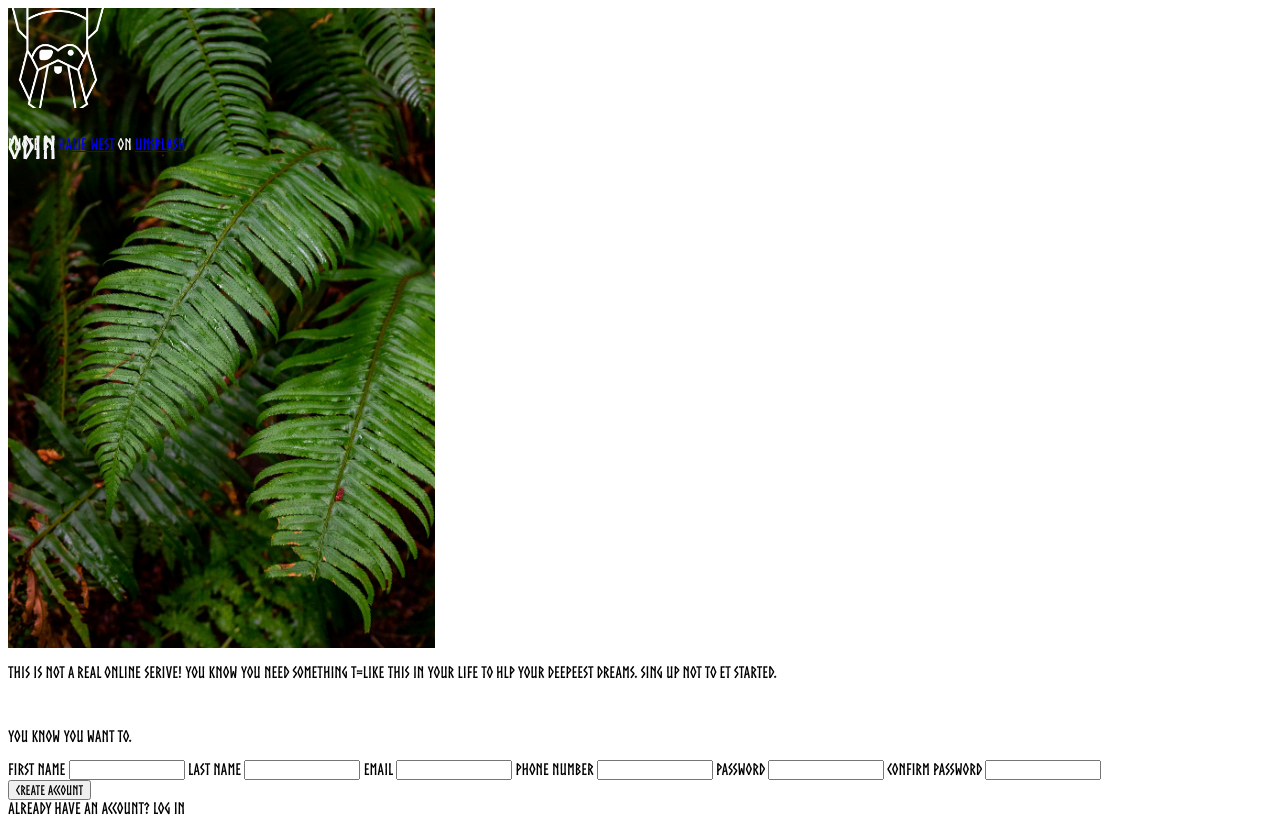
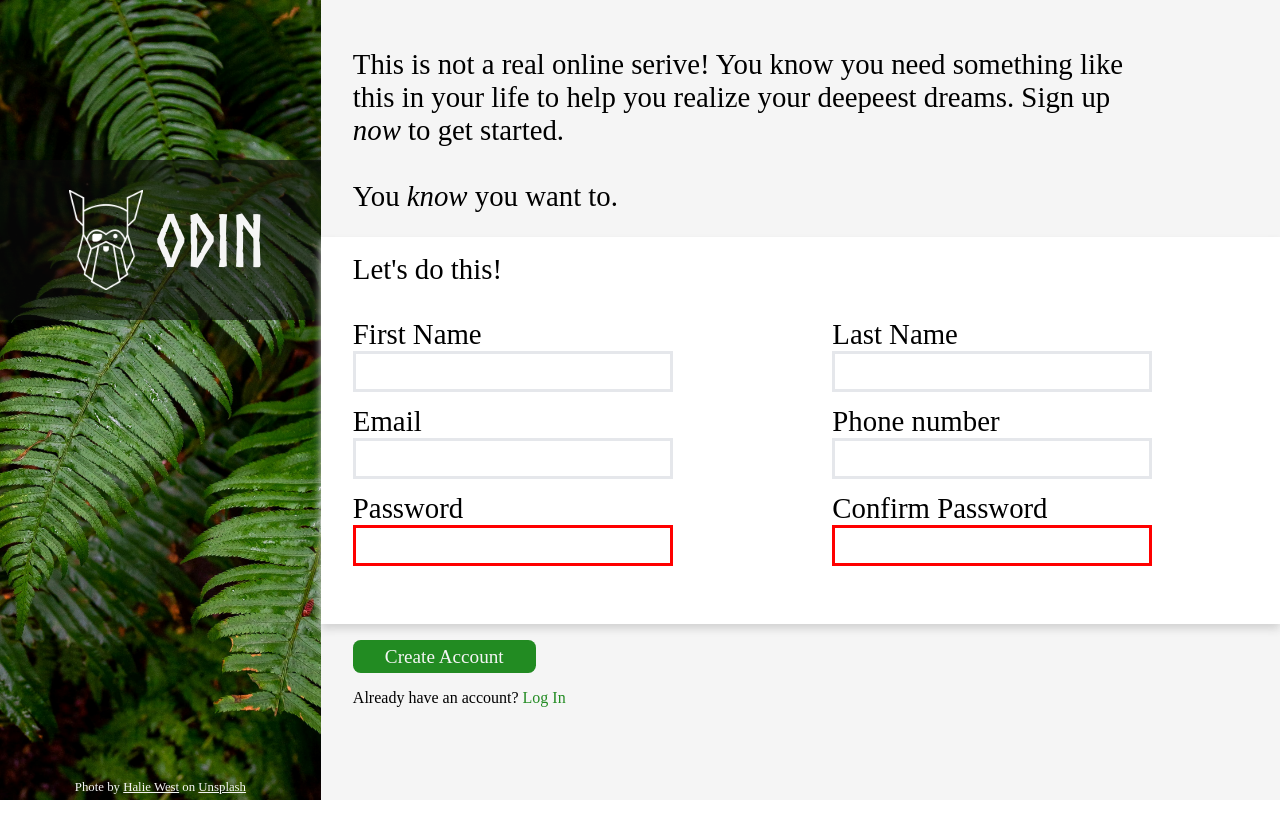
Before and after one commit to Schiau/Odin-Sign-up-Form, a plain HTML site: page index.html in a window 1280 px wide. After the commit the page ends 800 px from the top, so only its background shows below. Drawn offline with Linux system fonts and the light colour scheme.

Commit message:
Finished the project

```diff
--- a/index.html
+++ b/index.html
@@ -17,41 +17,52 @@
         </div>
 
         <div class="right-side">
+            <div class="over-head">
                 <p>
-                This is not a real online serive! You know you need something t=like this in your life to hlp your deepeest dreams. Sing up not to et started.
+                    This is not a real online serive! You know you need something like this in your life to help you realize your deepeest dreams. Sign up <i>now</i> to get started.
                 </p>
                 <br>
                 <p>
-                You know you want to.
+                    You <i>know</i> you want to.
                 </p>
             </div>
 
-        <form action="https://httpbin.org/" method="post">
+
+            <form action="https://httpbin.org/" method="POST">
+                <div class="form-conttent">
+                    <div>Let's do this!</div>
+                    <div class="form-section">
+                        <section>
                             <label for="first_name">First Name</label>
                             <input type="text" id="first_name" name="first_name" pattern="[A-Z][a-z]">
-
-            <label for="last_name">Last Name</label>
-            <input type="text" id="last_name" name="last_name" pattern="[A-Z][a-z]">
 
                             <label for="email">Email</label>
                             <input type="email" id="email" name="email">
 
+
+                            <label for="pwd">Password</label>
+                            <input type="password" id="pwd" name="pwd" required>
+                        </section>
+                        <section>
+                            <label for="last_name">Last Name</label>
+                            <input type="text" id="last_name" name="last_name" pattern="[A-Z][a-z]">
+
                             <label for="tel">Phone number</label>
                             <input type="tel" id="tel" name="tel">
 
-            <label for="pwd">Password</label>
-            <input type="password" id="pwd" name="pwd">
-
                             <label for="cpwd">Confirm Password</label>
-            <input type="password" id="cpwd" name="cpwd">
+                            <input type="password" id="cpwd" name="cpwd" required>
+                        </section>
+                    </div>
+                </div>
 
                 <div class="form-footer">
                     <button type="submit">Create Account</button>
-                <div class="log-in-footer">
-                    <span>Already have an account? <a>Log In</a></span>
-                </div>
+                    <div>Already have an account? <a href="#">Log In</a></div>
                 </div>
             </form>
+
+        </div>
     </div>
 </body>
 </html>
--- a/stylesheet.css
+++ b/stylesheet.css
@@ -3,30 +3,174 @@
     src: url('./fonts/Norse-Bold.otf');
 }
 
-* {
-    font-family: Norse, sans-serif;
+:root{
+    --color_left_side: whitesmoke;
+    --color_background_right_side: rgb(245,245,245);
+    --color_form_background: rgb(255,255,255);
+    --pading-between-left-right-side:  2rem;
+    --pading-between-right-margin-side:  8rem;
+    --text-size: 1.8rem;
+    --label-size: 1.2rem;
 }
 
-.left-side{
-    color: whitesmoke;
-    background-image: url('./images/leaf.jpg');
-    background-size: contain;
-    object-fit: fill;
-    background-repeat: no-repeat;
-    width: 100vw;
-    height: 80vh;
+* {
+    font-family:'Times New Roman', Times, serif;
+    margin: 0;
+    padding: 0;
+    box-sizing: border-box;
 }
 
-.logo{
-    height: 20%;
+.container{
+    width: 100vw;
+    height: 100vh;
+    display: flex;
+    flex-direction: row;
 }
 
-.logo img {
-    object-fit: cover;
-    height: 100px;
-    width: 100px;
+.left-side {
+    width: 50%;
+    height: 100%;
+    color: var(--color_left_side);
+    background: center no-repeat url('./images/leaf.jpg');
+    background-size: cover;
+    display: flex;
+    flex-direction: column;
+    align-items: center;
+}
+
+.left-side > .logo {
+    margin-top: 10rem;
+    height: 20%;
+    width: 100%;
+    display: flex;
+    flex-direction: row;
+    justify-content: center;
+    align-items: center;
+    background-color: rgba(10, 10, 10, 0.6);
+}
+
+.left-side > .logo > h1{
+    font-family: Norse, sans-serif;
+    font-size: 4.5em;
+}
+
+.left-side > .logo > img {
+    padding: 0.8em;
+    object-fit: contain;
+}
+
+.left-side > .credentials-background {
+    margin-top: auto;
+    margin-bottom: 0.4em;
 }
 
 .credentials-background{
-    margin-top: 1000px;
+    font-size: 0.8rem;
 }
+
+.credentials-background a:link{
+    color: var(--color_left_side);
+    text-decoration: underline;
+}
+
+.credentials-background a:visited{
+    color: var(--color_left_side);
+    text-decoration: underline;
+}
+
+.credentials-background a:hover{
+    color: var(--color_left_side);
+    text-decoration: underline;
+}
+
+.credentials-background a:active{
+    color: var(--color_left_side);
+    text-decoration: underline;
+}
+
+.right-side{
+    display: flex;
+    flex-direction: column;
+    padding: 3rem 0;
+    background-color: var(--color_background_right_side);
+}
+
+.right-side > .over-head{
+    padding-left: var(--pading-between-left-right-side);
+    padding-right: var(--pading-between-right-margin-side);
+    margin-bottom: 1.5rem;
+    font-size: var(--text-size);
+}
+
+.form-conttent{
+    padding: 1rem var(--pading-between-right-margin-side) 0.8rem var(--pading-between-left-right-side);
+    background-color: var(--color_form_background);
+    box-shadow: 0 5px 8px lightgrey;
+}
+
+.form-conttent>div{
+    font-size: var(--text-size);
+    padding-bottom: 2rem;
+}
+
+.form-section {
+    display: flex;
+    flex-direction: row;
+    justify-content: space-between;
+}
+
+.form-section > section{
+    display: flex;
+    flex-direction: column;
+    width: 40%;
+}
+
+input{
+    margin-bottom: 0.8rem;
+    padding: 0.6rem;
+    border:0.2rem solid #E5E7EB;
+}
+
+input:invalid{
+    border-color: red;
+}
+
+input:focus{
+    border-color: lightskyblue;
+    box-shadow: 0 3px 5px 2px lightgrey;
+}
+
+.form-footer{
+    padding-left: var(--pading-between-left-right-side);
+}
+
+.form-footer>button{
+    margin: 1rem;
+    font-size: 1.2rem;
+    padding: 0.3em 2rem;
+    margin-left: 0;
+    background-color: forestgreen;
+    border: forestgreen;
+    color: var(--color_left_side);
+    border-radius: 0.4em;
+}
+
+.form-footer>div>a:link{
+    color: forestgreen;
+    text-decoration: none;
+}
+
+.form-footer>div>a:visited{
+    color: forestgreen;
+    text-decoration: none;
+}
+
+.form-footer>div>a:hover{
+    color: forestgreen;
+    text-decoration: none;
+}
+
+.form-footer>div>a:active{
+    color: forestgreen;
+    text-decoration: none;
+}
```
Lines whose indentation alone changed are shown as unchanged.
